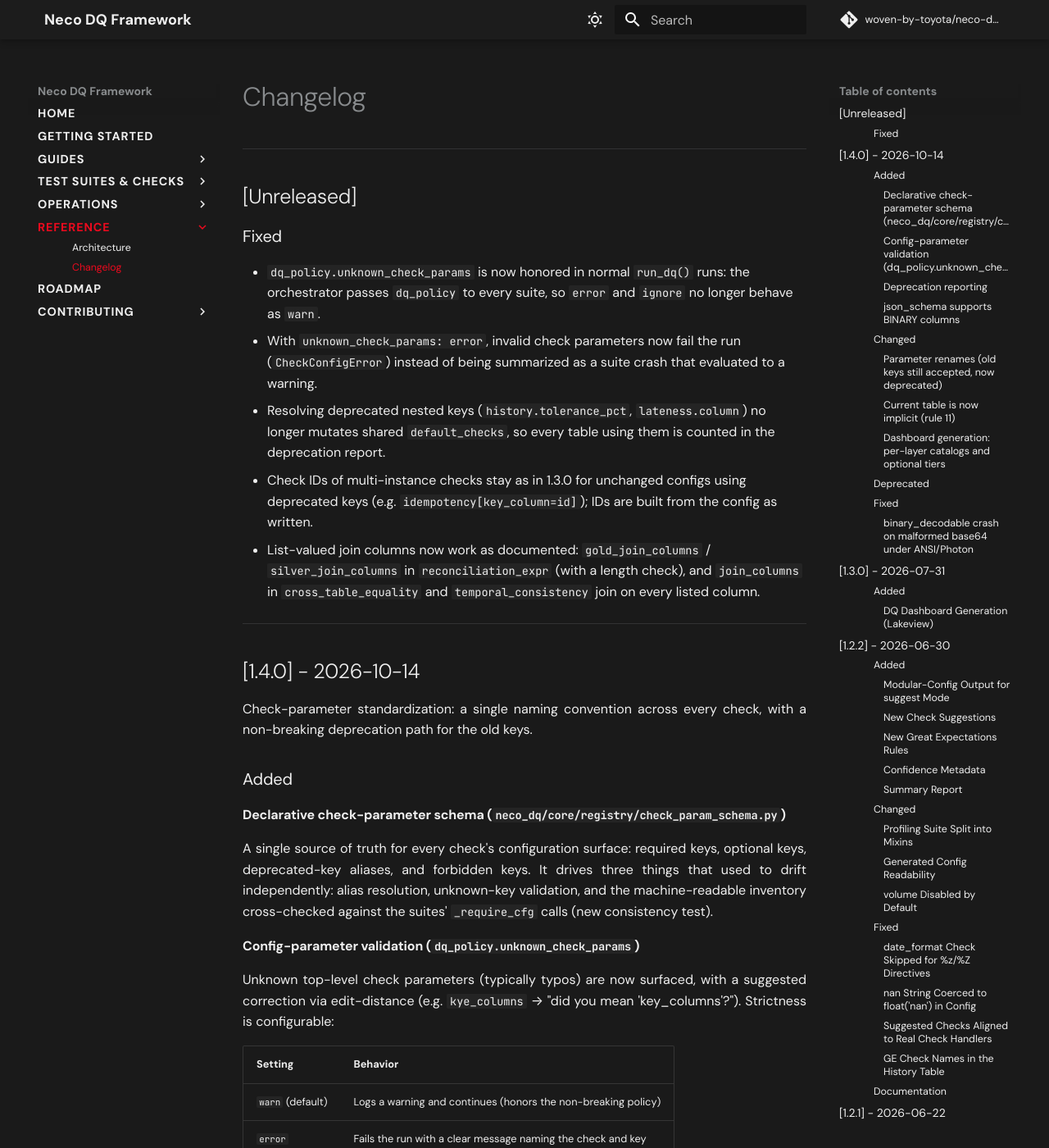
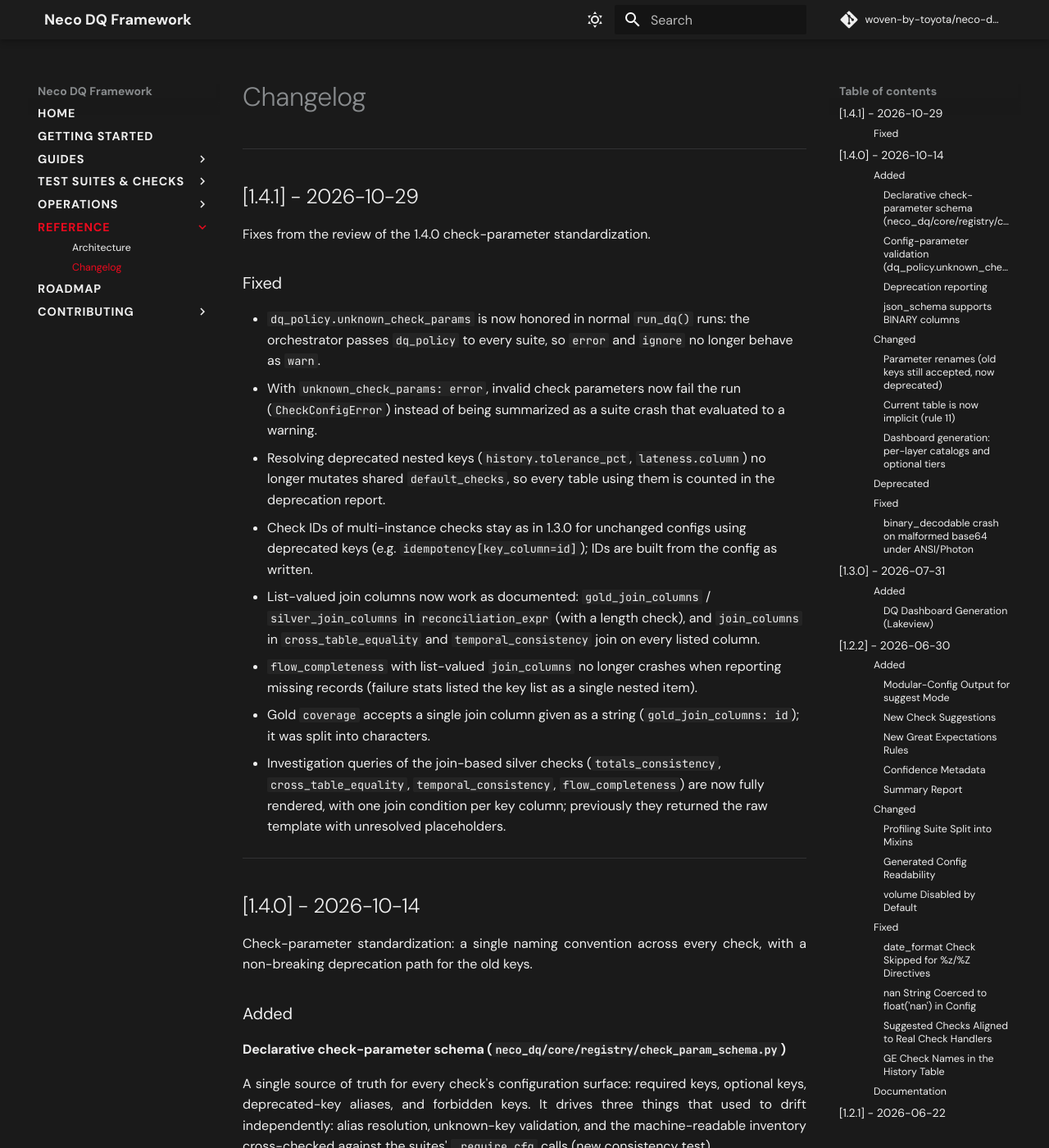
Before and after one commit to woven-by-toyota/neco-dq-framework, an MkDocs documentation site: the page built from docs/contributing/changelog.md, in a window 1280 px wide and 1400 px high. Shown: the whole window at 82% size. Built offline with MkDocs 1.6.1 and Material for MkDocs 9.7.7, drawn with Linux system fonts in a browser that asks for light colours; comment, search, counter and statistics services are not loaded.

Commit message:
chore(data-quality): bump version to 1.4.1

````diff
--- a/CHANGELOG.md
+++ b/CHANGELOG.md
@@ -2,7 +2,9 @@
 
 ---
 
-## [Unreleased]
+## [1.4.1] - 2026-10-29
+
+Fixes from the review of the 1.4.0 check-parameter standardization.
 
 ### Fixed
 
@@ -11,6 +13,9 @@
 - Resolving deprecated nested keys (`history.tolerance_pct`, `lateness.column`) no longer mutates shared `default_checks`, so every table using them is counted in the deprecation report.
 - Check IDs of multi-instance checks stay as in 1.3.0 for unchanged configs using deprecated keys (e.g. `idempotency[key_column=id]`); IDs are built from the config as written.
 - List-valued join columns now work as documented: `gold_join_columns` / `silver_join_columns` in `reconciliation_expr` (with a length check), and `join_columns` in `cross_table_equality` and `temporal_consistency` join on every listed column.
+- `flow_completeness` with list-valued `join_columns` no longer crashes when reporting missing records (failure stats listed the key list as a single nested item).
+- Gold `coverage` accepts a single join column given as a string (`gold_join_columns: id`); it was split into characters.
+- Investigation queries of the join-based silver checks (`totals_consistency`, `cross_table_equality`, `temporal_consistency`, `flow_completeness`) are now fully rendered, with one join condition per key column; previously they returned the raw template with unresolved placeholders.
 
 ---
 
--- a/docs/installation-deployment.md
+++ b/docs/installation-deployment.md
@@ -108,7 +108,7 @@ The framework provides clean, informative terminal output during execution.
 
 ```
 [INFO] neco_dq: Resolving config: /Workspace/config/
-[INFO] neco_dq: Starting DQ v1.4.0
+[INFO] neco_dq: Starting DQ v1.4.1
 [INFO] neco_dq: Loading test suites...
 [INFO] neco_dq:   → bronze: 2 tables
 [INFO] neco_dq:   → silver: 2 tables
--- a/neco_dq/__init__.py
+++ b/neco_dq/__init__.py
@@ -2,4 +2,4 @@
 #
 # SPDX-License-Identifier: Apache-2.0
 
-__version__ = "1.4.0"
+__version__ = "1.4.1"
--- a/pyproject.toml
+++ b/pyproject.toml
@@ -82,7 +82,7 @@ docs = [
 
 # Version bumping configuration
 [tool.bumpversion]
-current_version =  "1.4.0"
+current_version =  "1.4.1"
 allow_dirty = false
 commit = true
 message = "chore: bump version {current_version} → {new_version}"
````
